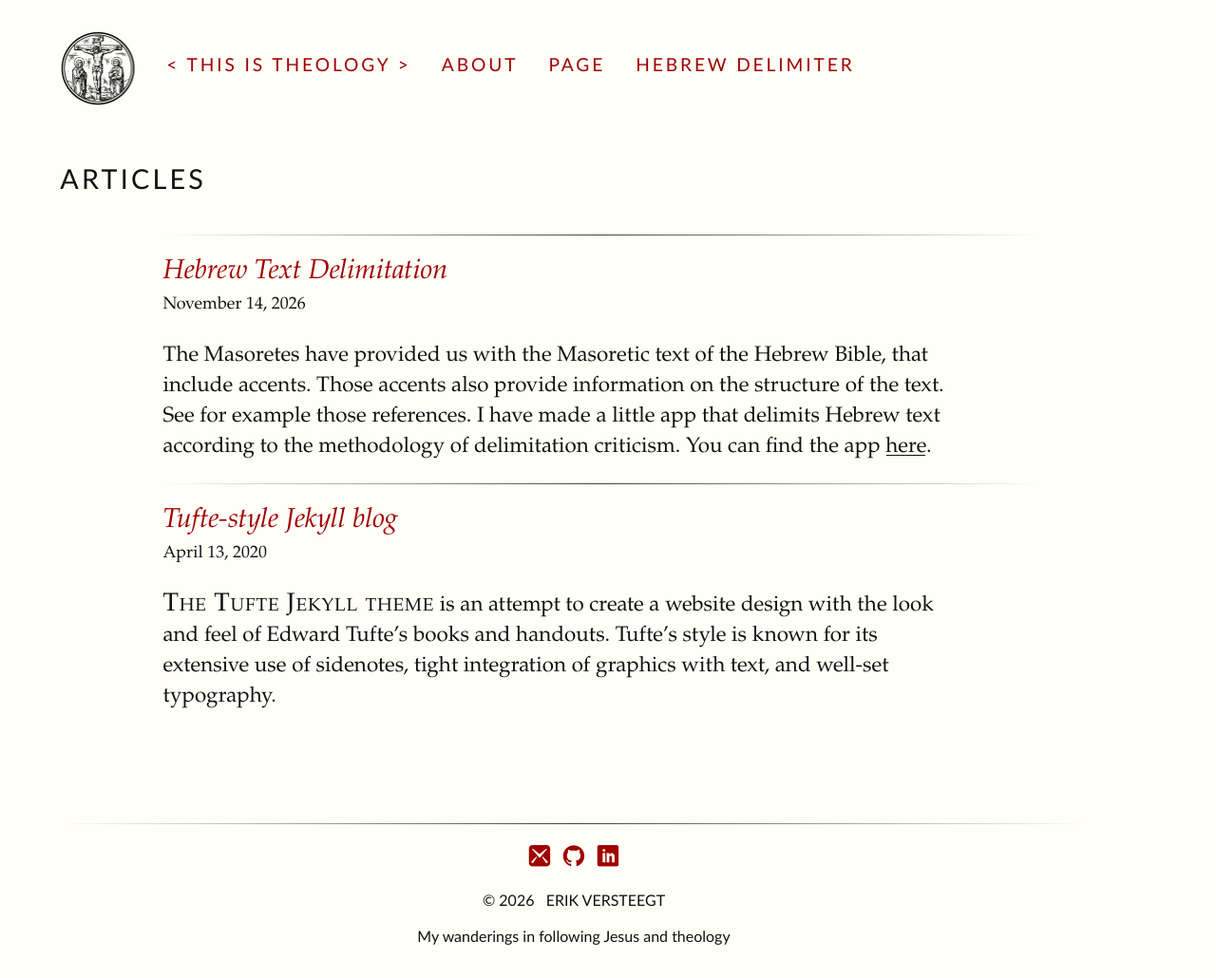
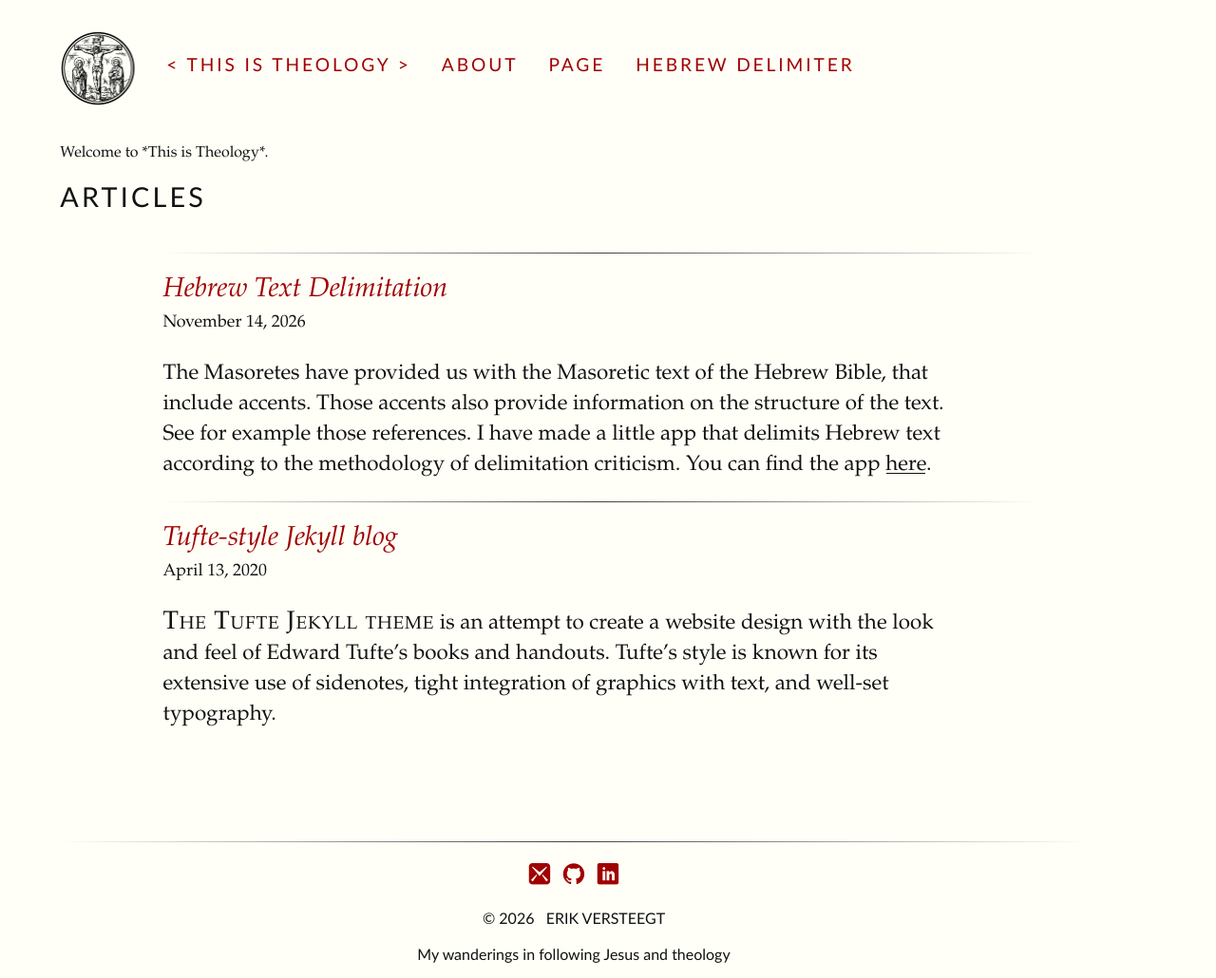
Before and after one commit to ThisIsTheology/thisistheology.github.io, a Jekyll site: the page built from index.html, in a window 1280 px wide. Shown: the whole page at 95% size. Built offline with Jekyll 4.4.1, drawn with Linux system fonts in a browser that asks for light colours; some web fonts are replaced.

Commit message:
Update index.html

```diff
--- a/index.html
+++ b/index.html
@@ -3,6 +3,8 @@ layout: full-width
 title: This Is Theology
 # Note that this index page uses a full-width layout!
 ---
+Welcome to *This is Theology*.
+
 
   <h1 class="content-listing-header sans">Articles</h1>
   <ul class="content-listing ">
```
